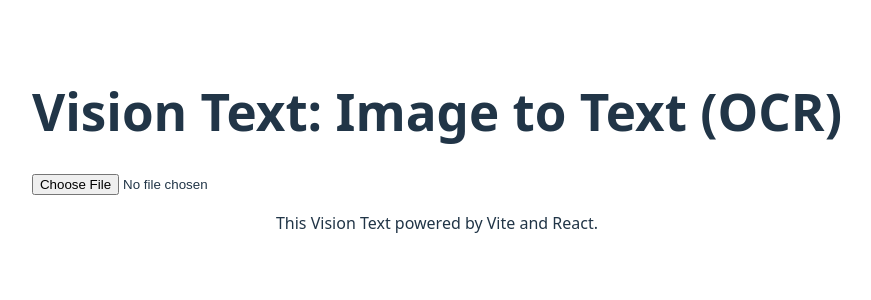
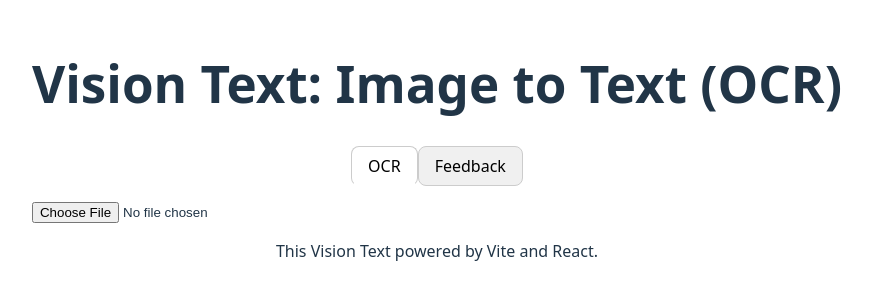
Before and after one commit to hartake/vision-text-ocr-ui, a React (Vite) app in the folder vision-text-ui/: page / in a window 1280 px wide. Shown: the part 250-550 px from the top of the page, without its empty margins (203-1074 px from the left). Built offline with nearby package versions, Linux system fonts and the light colour scheme.

Commit message:
add feedback page for ai semantic analysis at the backend

```diff
--- a/vision-text-ui/src/App.css
+++ b/vision-text-ui/src/App.css
@@ -30,3 +30,23 @@
   text-align: left; /* Align text to the left for readability */
   white-space: pre-wrap; /* Preserve line breaks from OCR */
 }
+
+.ocr-result-text p {
+  white-space: pre-wrap; /* Allows text to wrap and preserves whitespace */
+}
+
+.tabs {
+  margin-bottom: 1rem;
+}
+
+.tabs button {
+  background-color: #f0f0f0;
+  border: 1px solid #ccc;
+  padding: 0.5rem 1rem;
+  cursor: pointer;
+}
+
+.tabs button.active {
+  background-color: #fff;
+  border-bottom-color: #fff;
+}
--- a/vision-text-ui/src/App.jsx
+++ b/vision-text-ui/src/App.jsx
@@ -1,8 +1,8 @@
 import { useState } from 'react';
 import './App.css';
 import ImageUploadForm from './ImageUploadForm.jsx';
+import FeedbackForm from './FeedbackForm.jsx';
 
-// Simple component to display the OCR result
 const OcrResult = ({ text }) => {
   if (!text) return null;
   return (
@@ -17,16 +17,40 @@ const OcrResult = ({ text }) => {
 
 function App() {
   const [ocrResult, setOcrResult] = useState('');
+  const [activeTab, setActiveTab] = useState('ocr');
 
   return (
     <>
       <h1>Vision Text: Image to Text (OCR)</h1>
 
-      <ImageUploadForm setOcrResult={setOcrResult} />
+      <div className="tabs">
+        <button
+          onClick={() => setActiveTab('ocr')}
+          className={activeTab === 'ocr' ? 'active' : ''}
+        >
+          OCR
+        </button>
+        <button
+          onClick={() => setActiveTab('feedback')}
+          className={activeTab === 'feedback' ? 'active' : ''}
+        >
+          Feedback
+        </button>
+      </div>
 
-      <OcrResult text={ocrResult} />
+      {activeTab === 'ocr' ? (
+        <>
+          <ImageUploadForm setOcrResult={setOcrResult} />
 
-      <p className="read-the-docs">This Vision Text powered by Vite and React.</p>
+          <OcrResult text={ocrResult} />
+        </>
+      ) : (
+        <FeedbackForm />
+      )}
+
+      <p className="read-the-docs">
+        This Vision Text powered by Vite and React.
+      </p>
     </>
   );
 }
```
